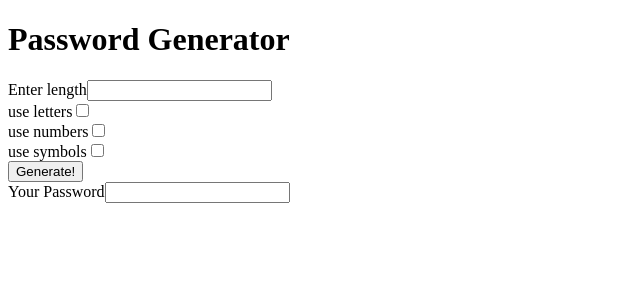
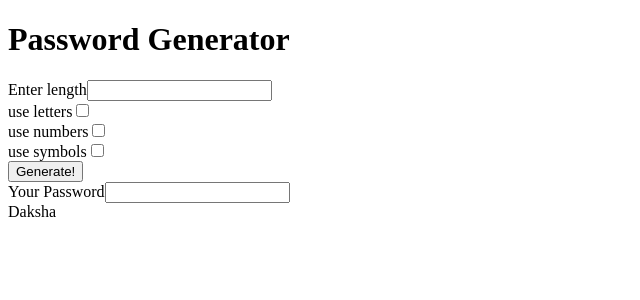
Before and after one commit to RamyaaU/PasswordGenerator, an Angular app: page / in a window 1280 px wide. Shown: the top 300 px of the page, without its empty margins (0-640 px from the left). Built offline with nearby package versions, Linux system fonts and the light colour scheme.

Commit message:
[Ramya] Add . Added interpolation technique

```diff
--- a/src/app/app.component.html
+++ b/src/app/app.component.html
@@ -30,3 +30,6 @@
 <!-- property binding syntax -->
 <input [value]="password" />
 </div>
+
+ <!-- interpolation -->
+{{ getName() }}
--- a/src/app/app.component.ts
+++ b/src/app/app.component.ts
@@ -12,5 +12,9 @@ export class AppComponent {
 
   onButtonClick(){
     this.password = 'MY PASSWORD!!!';
+  }
+
+  getName(){
+    return 'Daksha';
+  }
 }
-}
```
